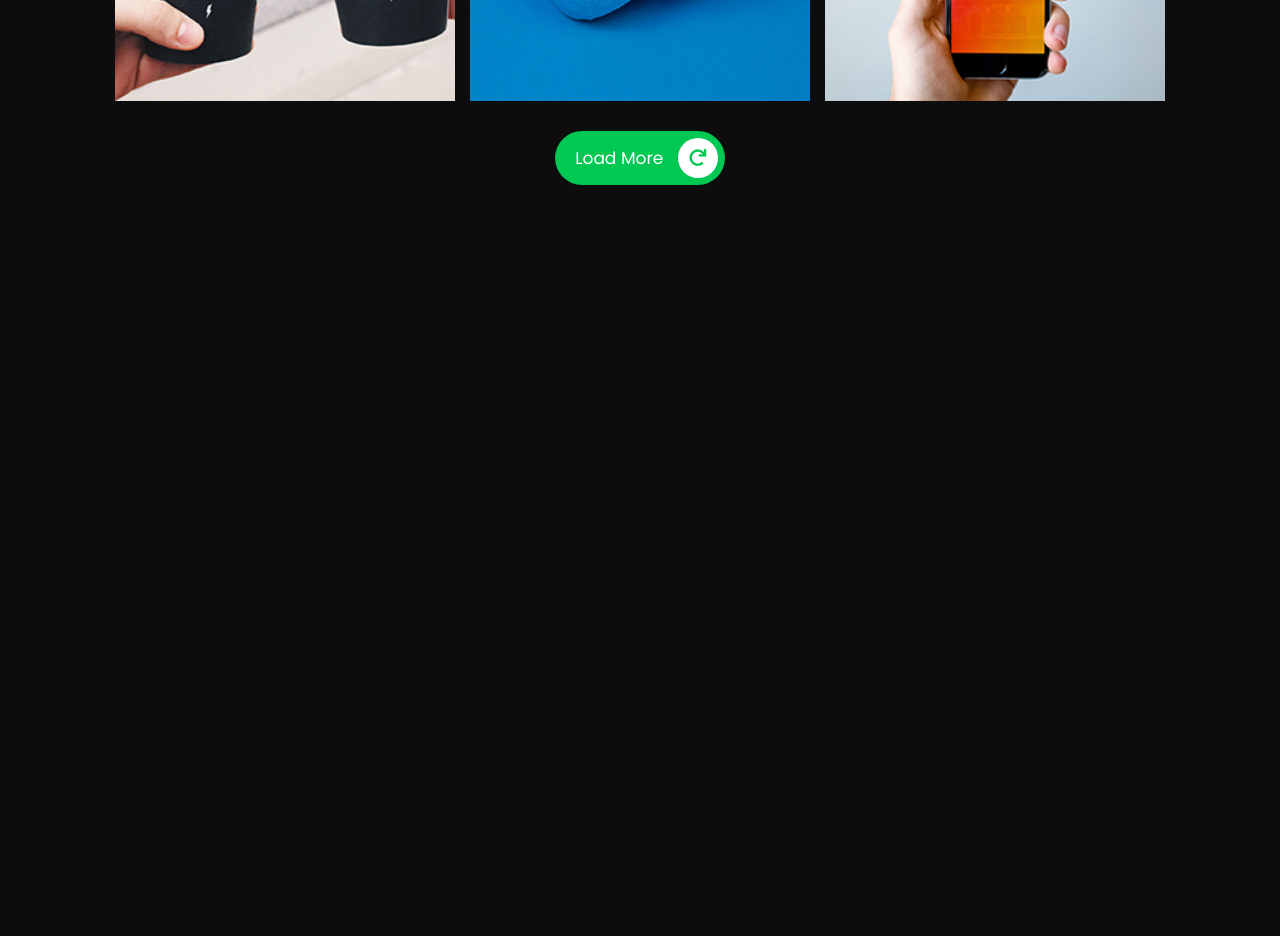
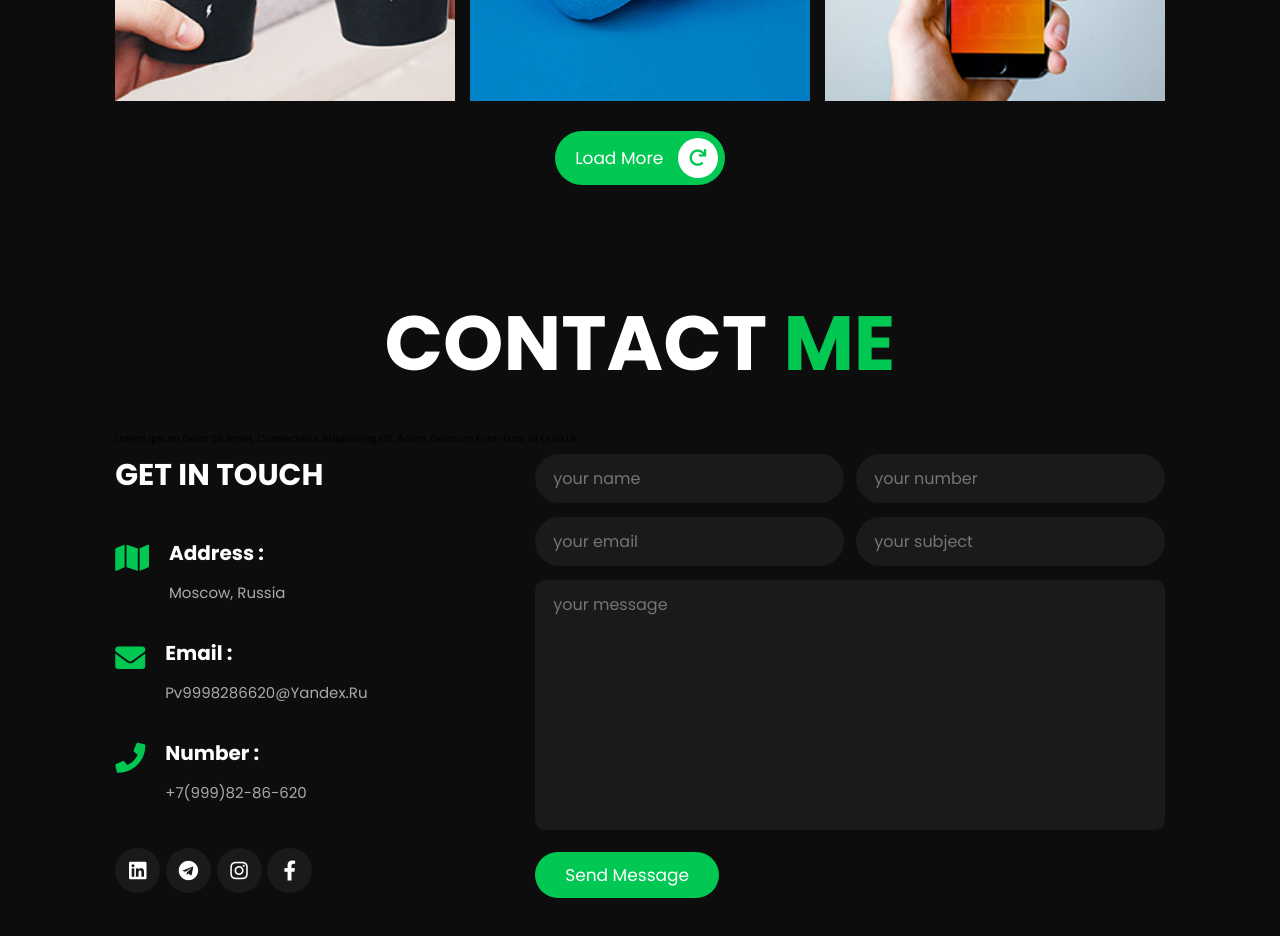
Before and after one commit to Mahoney-hub/my-portfolio, a plain HTML site: page index.html in a window 1280 px wide. Shown: the part 3272-4208 px from the top of the page. Before the commit the page ends 3572 px from the top, so only its background shows below. Drawn offline with Linux system fonts and the light colour scheme.

Commit message:
add contact section

```diff
--- a/index.html
+++ b/index.html
@@ -266,5 +266,80 @@
 
 <!-- portfolio section ends -->
 
+<!-- contact section starts -->
+
+<section class="contact">
+
+    <h1 class="heading">contact <span>me</span></h1>
+
+    <p>Lorem ipsum dolor sit amet, consectetur adipisicing elit. Animi, dolorum enim error id quia ut.</p>
+
+    <div class="row">
+
+        <div class="info-container">
+
+            <h1>get in touch</h1>
+
+            <div class="box-container">
+
+                <div class="box">
+                    <i class="fas fa-map"></i>
+                    <div class="info">
+                        <h3>address :</h3>
+                        <p>moscow, russia</p>
+                    </div>
+                </div>
+
+                <div class="box">
+                    <i class="fas fa-envelope"></i>
+                    <div class="info">
+                        <h3>email :</h3>
+                        <p>pv9998286620@yandex.ru</p>
+                    </div>
+                </div>
+
+                <div class="box">
+                    <i class="fas fa-phone"></i>
+                    <div class="info">
+                        <h3>number :</h3>
+                        <p>+7(999)82-86-620</p>
+                    </div>
+                </div>
+
+            </div>
+
+            <div class="share">
+                <a href="#" class="fab fa-linkedin"></a>
+                <a href="#" class="fab fa-telegram"></a>
+                <a href="#" class="fab fa-instagram"></a>
+                <a href="#" class="fab fa-facebook-f"></a>
+            </div>
+
+        </div>
+
+        <form action="" class="form">
+
+            <div class="inputBox">
+                <input type="text" placeholder="your name">
+                <input type="number" placeholder="your number">
+            </div>
+
+            <div class="inputBox">
+                <input type="email" placeholder="your email">
+                <input type="text" placeholder="your subject">
+            </div>
+
+            <textarea placeholder="your message" cols="30" rows="10"></textarea>
+
+            <input type="submit" value="send message" class="btn">
+
+        </form>
+
+    </div>
+
+</section>
+
+<!-- contact section ends -->
+
 </body>
 </html>
--- a/sass/main.scss
+++ b/sass/main.scss
@@ -15,6 +15,7 @@
 @import "./sections/skills";
 @import "./sections/education";
 @import "./sections/portfolio";
+@import "./sections/contact";
 
 // Media
 @import "./media/media";
--- a/sass/media/_media.scss
+++ b/sass/media/_media.scss
@@ -61,6 +61,10 @@
     }
   }
 
+  .contact .row .form .inputBox input {
+    width: 100%;
+    margin-bottom: 1rem;
+  }
 }
 
 /* Mobile XS */
--- /dev/null
+++ b/sass/sections/_contact.scss
@@ -0,0 +1,108 @@
+.contact {
+
+  .row {
+    display: flex;
+    align-items: center;
+    flex-wrap: wrap;
+    gap: 2rem;
+
+    .info-container {
+      width: 40rem;
+
+      h1 {
+        font-size: 3rem;
+        text-transform: uppercase;
+        color: $white;
+        padding-bottom: 1rem;
+      }
+
+      p {
+        font-size: 1.5rem;
+        line-height: 2;
+        color: $light-color;
+        padding: 1rem 0;
+      }
+
+      .box-container {
+        padding: 2rem 0;
+
+        .box {
+          display: flex;
+          gap: 2rem;
+          padding: 1rem 0;
+
+          i {
+            font-size: 3rem;
+            color: $primary;
+            padding-top: 0.5rem;
+          }
+
+          h3 {
+            font-size: 2rem;
+            color: $white;
+          }
+        }
+      }
+
+      .share {
+        a {
+          font-size: 2rem;
+          height: 4.5rem;
+          width: 4.5rem;
+          line-height: 4.5rem;
+          border-radius: 50%;
+          background: $light-bg;
+          color: $white;
+          text-align: center;
+          margin-right: 0.3rem;
+
+          &:hover {
+            background: $primary;
+          }
+        }
+      }
+    }
+
+    .form {
+      flex: 1 1 42rem;
+
+      .inputBox {
+        display: flex;
+        flex-wrap: wrap;
+        justify-content: space-between;
+
+        input {
+          width: 49%;
+        }
+      }
+
+      .inputBox input, textarea {
+        border-radius: 5rem;
+        padding: 1.2rem 1.8rem;
+        font-size: 1.6rem;
+        color: $white;
+        text-transform: none;
+        margin: 0.7rem 0;
+        background: $light-bg;
+      }
+
+      textarea {
+        width: 100%;
+        height: 25rem;
+        border-radius: 1rem;
+        resize: none;
+      }
+
+      .btn {
+        padding: 1rem 3rem;
+        cursor: pointer;
+
+        &:hover {
+          background: $white;
+          color: $black;
+        }
+      }
+    }
+  }
+
+}
```
Also changed, not shown: home.html (deleted, +0 -30 lines), about.html (deleted), contact.html (deleted), css/main.css, portfolio.html (deleted), 1 other file. Lines whose indentation alone changed are shown as unchanged.
